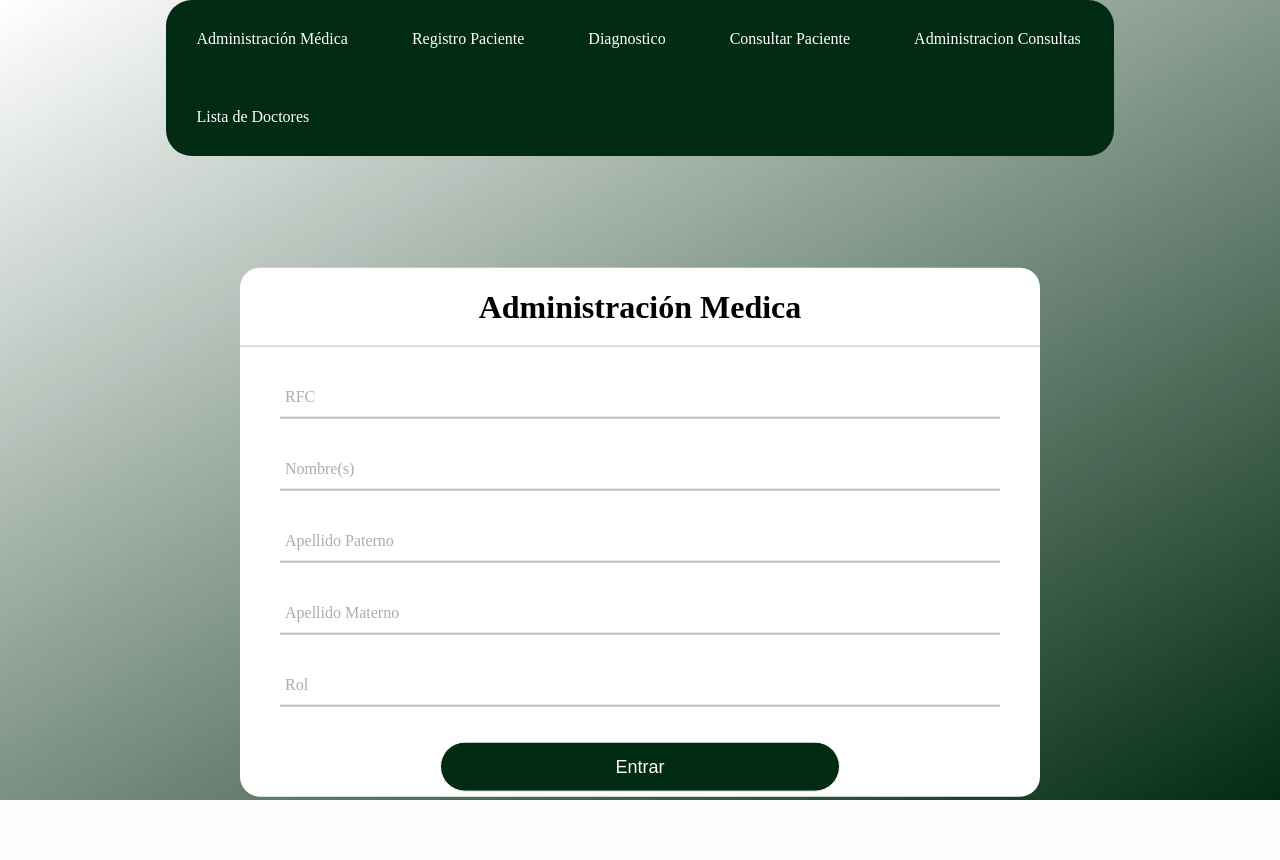
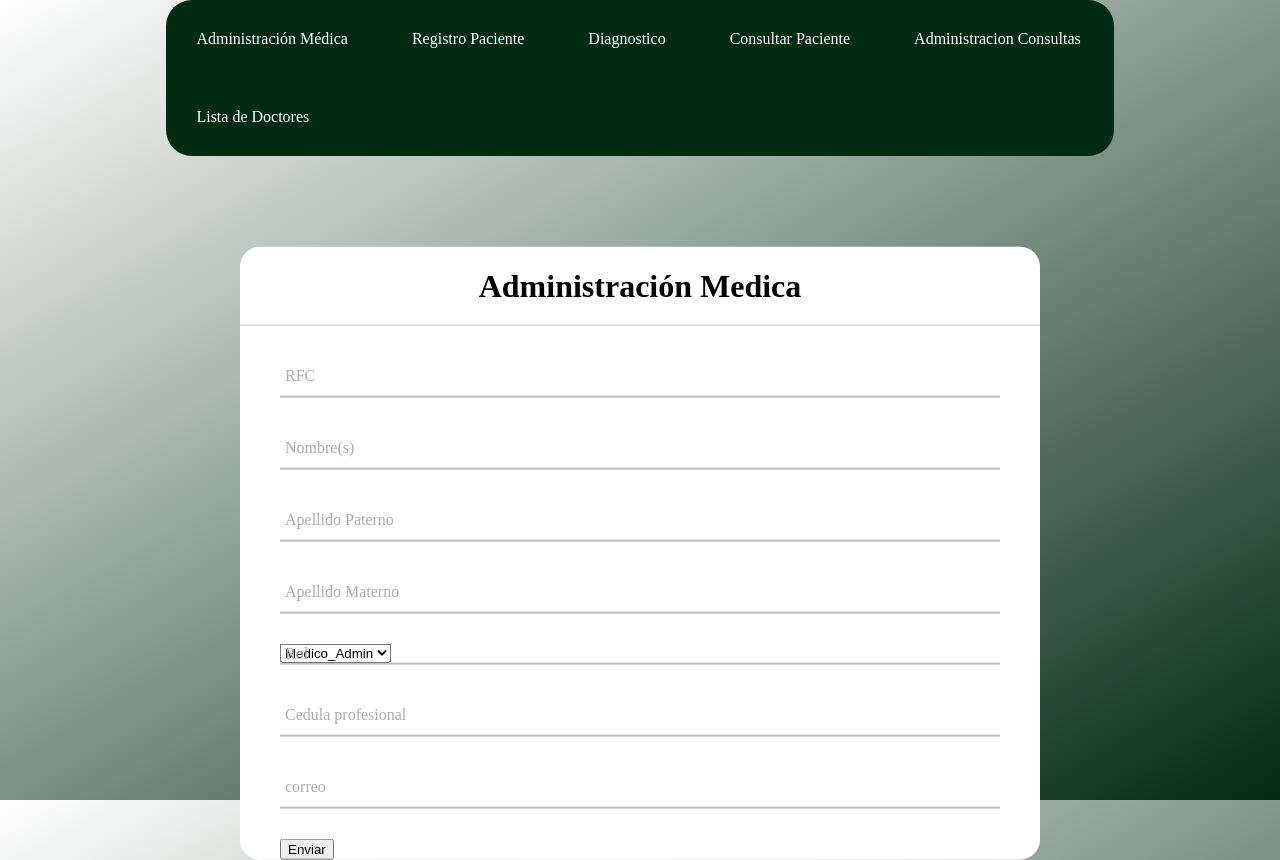
Before and after one commit to DiegoDiazMtz/CentroMedico2.0, a Flask app: page /IAdmIMedica in a window 1280 px wide. Before the commit the page ends 800 px from the top, so only its background shows below. Run offline with Flask 3, Linux system fonts and the light colour scheme; some libraries are stand-ins or nearby versions.

Commit message:
Entrega con los dos registros medicos y pacientes

```diff
--- a/MedicoPaciente/app.py
+++ b/MedicoPaciente/app.py
@@ -19,7 +19,7 @@
     return render_template('Index.html')
 
 @app.route('/ingresarpaciente', methods=['POST'])
-def guardar():
+def ingresarpaciente():
     if request.method=='POST':
         VnombreP= request.form['nombreP']
         VapellidoPP= request.form['apellidoPP']
@@ -34,16 +34,36 @@
         mysql.connection.commit()
 
 
-    flash('Album Agregado Correctamente')
+    flash('Paciente Agregado Correctamente')
     return redirect(url_for('RegPas'))
+
+@app.route('/ingresarmedico', methods=['POST'])
+def ingresarmedico():
+    if request.method=='POST':
+        Vrfc= request.form['RFC']
+        Vnombre= request.form['nombre']
+        VapellidoP= request.form['apellidoP']
+        VapellidoM= request.form['apellidoM']
+        Vrol= request.form['rol']
+        VcedulaP= request.form['cedulaP']
+        Vcorreo= request.form['correo']
+
+        CS= mysql.connection.cursor()
+        CS.execute('insert into Datos_meds (RFC, nombre, apellidoP, apellidoM, rol, Cedula_prof, Correo) values (%s,%s,%s,%s,%s,%s,%s)', (Vrfc, Vnombre, VapellidoP, VapellidoM, Vrol, VcedulaP, Vcorreo))
+        mysql.connection.commit()
+
+
+    flash('Medico Agregado Correctamente')
+    return redirect(url_for('IAdmIMedica'))
+
+@app.route('/RegPas')
+def RegPas():
+    return render_template('RegPas.html')
+
 
 @app.route('/IAdmIMedica')
 def IAdmIMedica():
     return render_template('IAdmIMedica.html')
-
-@app.route('/RegPas')
-def RegPas():
-    return render_template('RegPas.html')
 
 
 @app.route('/ingresar', methods=['POST'])
--- a/MedicoPaciente/templates/IAdmIMedica.html
+++ b/MedicoPaciente/templates/IAdmIMedica.html
@@ -1,5 +1,6 @@
 <!DOCTYPE html>
 <html lang="en">
+
 <head>
     <meta charset="UTF-8">
     <title>Gestor Medico</title>
@@ -7,7 +8,15 @@
     <link rel="stylesheet" href="/public/Style.css">
     <link rel="stylesheet" href="/public/Estilos_Externos.css">
 </head>
+
 <body>
+    {%with mensajes= get_flashed_messages() %}
+        {%if mensajes%}
+            {%for msj in mensajes%}
+                <h1>{{ msj }}</h1>
+            {%endfor%}
+        {%endif%}
+    {%endwith%}
     <div>
         <ul class="menuP">
             <li><a href="/templates/IAdmIMedica.html">Administración Médica</a>
@@ -39,28 +48,41 @@
     </div>
     <div class="Formulario">
         <h1>Administración Medica</h1>
-        <form method="post">
+        <form method="post" action="/ingresarmedico">
             <div class="username">
-                <input type="text" required>
+                <input name="RFC" type="text" required>
                 <label>RFC</label>
             </div>
             <div class="username">
-                <input type="text" required>
+                <input name="nombre" type="text" required>
                 <label>Nombre(s)</label>
             </div>
             <div class="username">
-                <input type="text" required>
+                <input name="apellidoP" type="text" required>
                 <label>Apellido Paterno</label>
             </div>
             <div class="username">
-                <input type="text" required>
+                <input name="apellidoM" type="text" required>
                 <label>Apellido Materno</label>
             </div>
             <div class="username">
-                <input type="text" required>
                 <label>Rol</label>
+                <select name="rol" required>
+                    <option value="Medico_Admin">Medico_Admin</option>
+                    <option value="Medico">Medico</option>
+                </select>
+            </div>
+            <div class="username">
+                <input name="cedulaP" type="text" required>
+                <label>Cedula profesional</label>
+            </div>
+            <div class="username">
+                <input name="correo" type="text" required>
+                <label>correo</label>
+            </div>
+            <button type="submit" class="boton">Enviar</button>
         </form>
     </div>
-      <input type="submit" value="Entrar">
 </body>
+
 </html>
```
Lines whose indentation alone changed are shown as unchanged.
